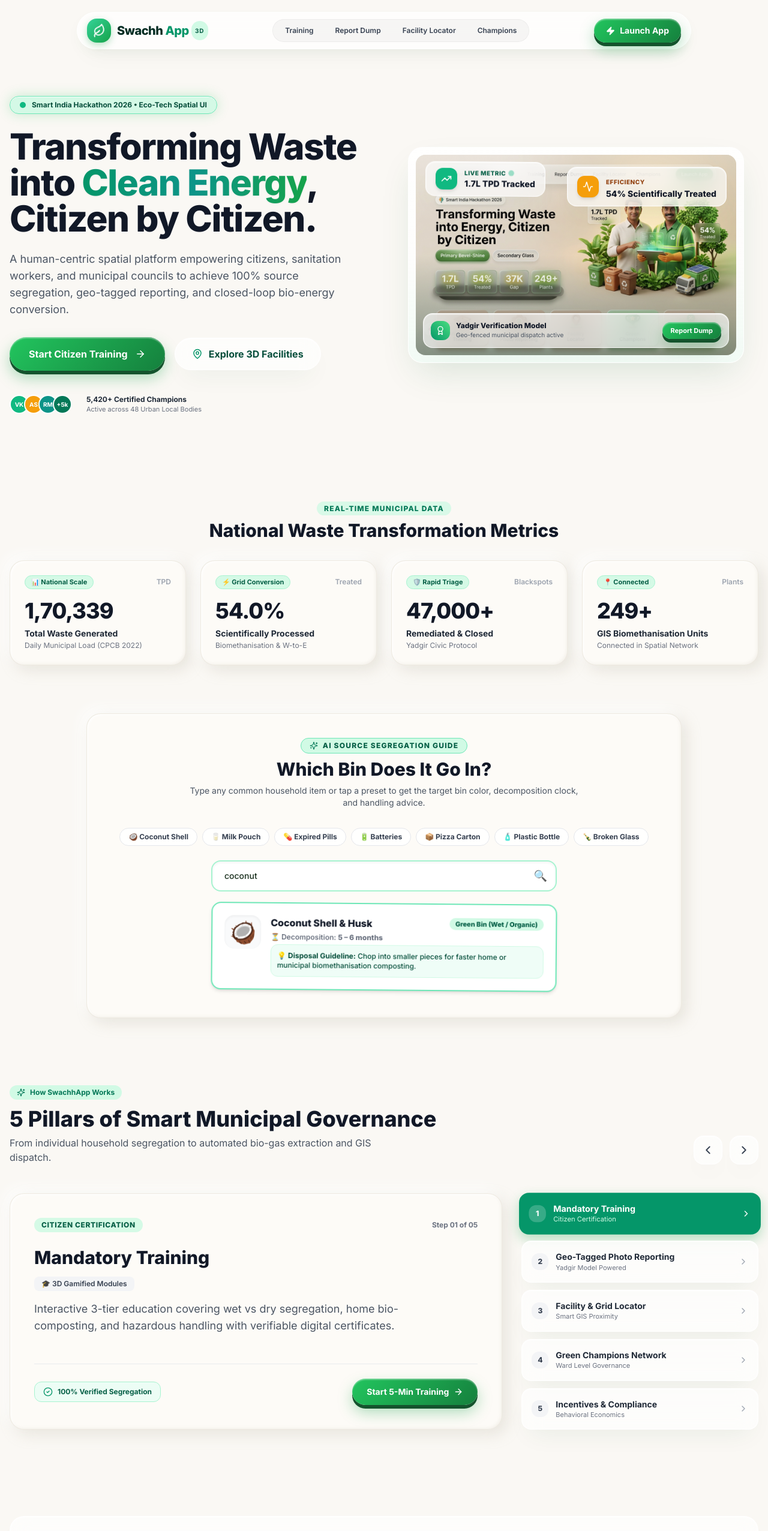
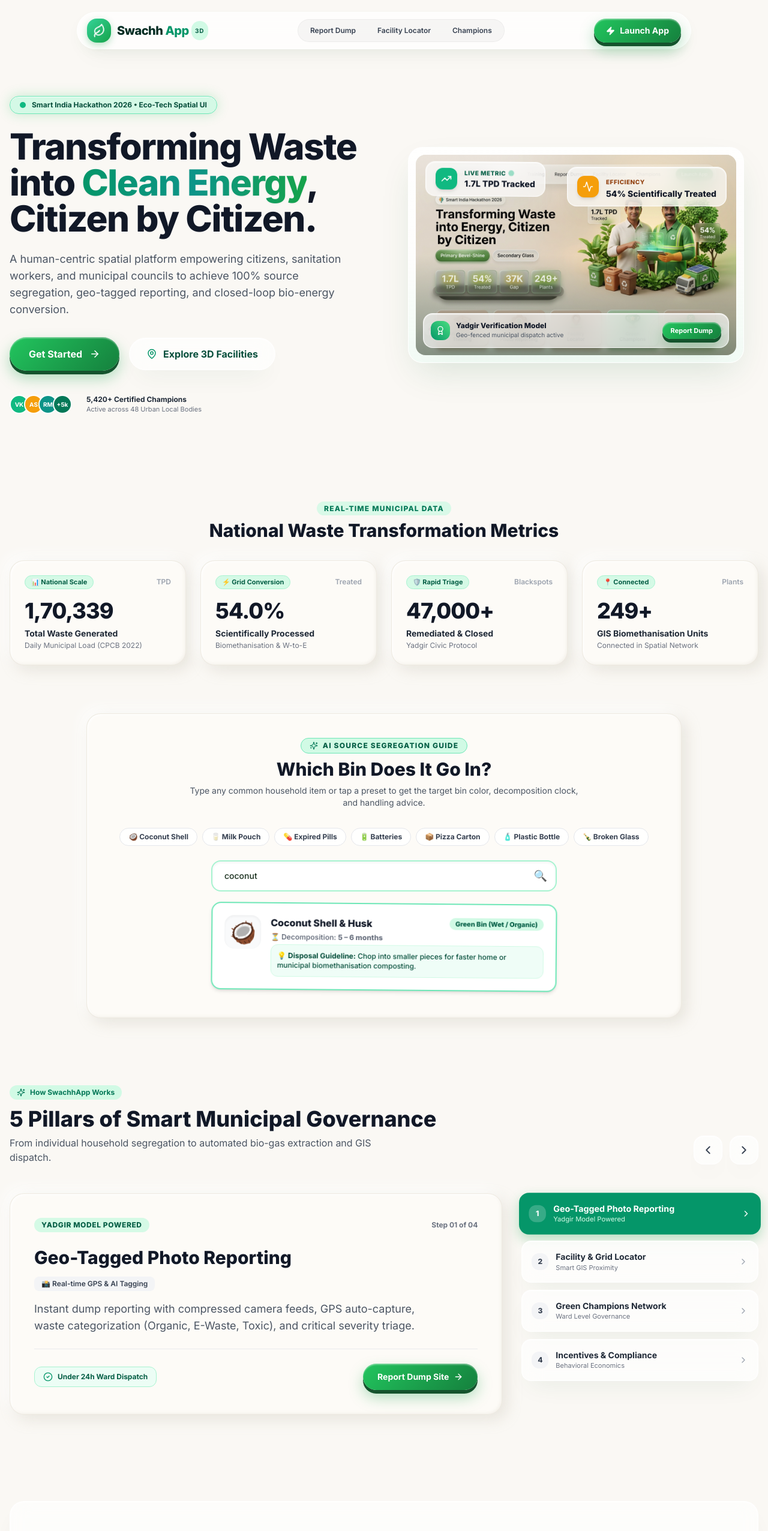
Before and after one commit to Vrshit/swachhapp-next, a Next.js app: page / in a window 1280 px wide. Shown: the top 2552 px of the page at 60% size. Built offline with nearby package versions, Linux system fonts and the light colour scheme.

Commit message:
🗑️ Remove training page from admin portal navigation, landing page nav, features, and footer

```diff
--- a/src/components/Layout.tsx
+++ b/src/components/Layout.tsx
@@ -6,7 +6,6 @@
 import {
   Recycle,
   LayoutDashboard,
-  GraduationCap,
   Camera,
   MapPin,
   Shield,
@@ -27,7 +26,6 @@
 
 const NAV_ITEMS = [
   { href: '/dashboard', label: 'Dashboard', icon: LayoutDashboard },
-  { href: '/training', label: 'Training', icon: GraduationCap },
   { href: '/report', label: 'Report Dump', icon: Camera },
   { href: '/facilities', label: 'Facilities', icon: MapPin },
 ];
--- a/src/pages/index.tsx
+++ b/src/pages/index.tsx
@@ -25,20 +25,6 @@
 } from 'lucide-react';
 
 const FEATURES = [
-  {
-    id: 'training',
-    title: 'Mandatory Training',
-    tag: 'Citizen Certification',
-    badge: '🎓 3D Gamified Modules',
-    color: 'from-emerald-500/20 to-green-600/10',
-    border: 'border-emerald-200/80',
-    accentColor: 'text-emerald-700',
-    iconBg: 'bg-emerald-100 text-emerald-700',
-    desc: 'Interactive 3-tier education covering wet vs dry segregation, home bio-composting, and hazardous handling with verifiable digital certificates.',
-    stats: '100% Verified Segregation',
-    link: '/training',
-    cta: 'Start 5-Min Training',
-  },
   {
     id: 'reporting',
     title: 'Geo-Tagged Photo Reporting',
@@ -188,12 +174,6 @@
           {/* Desktop Nav Links */}
           <nav className="hidden md:flex items-center gap-1 bg-black/[0.03] p-1 rounded-full border border-black/[0.04]">
             <Link
-              href="/training"
-              className="px-4 py-1.5 rounded-full text-xs font-semibold text-gray-700 hover:text-emerald-800 hover:bg-white/90 transition-all duration-200"
-            >
-              Training
-            </Link>
-            <Link
               href="/report"
               className="px-4 py-1.5 rounded-full text-xs font-semibold text-gray-700 hover:text-emerald-800 hover:bg-white/90 transition-all duration-200"
             >
@@ -258,7 +238,7 @@
                 href={isLoggedIn ? '/dashboard' : '/login'}
                 className="w-full sm:w-auto clay-btn-green text-white font-bold px-8 py-4 text-base flex items-center justify-center gap-3 shine-sweep-effect"
               >
-                <span>{isLoggedIn ? 'Enter Control Center' : 'Start Citizen Training'}</span>
+                <span>{isLoggedIn ? 'Enter Control Center' : 'Get Started'}</span>
                 <ArrowRight size={18} />
               </Link>
               <Link
@@ -715,9 +695,6 @@
             <span>• Smart India Hackathon 2026</span>
           </div>
           <div className="flex items-center gap-4 font-semibold">
-            <Link href="/training" className="hover:text-emerald-700">
-              Training
-            </Link>
             <Link href="/report" className="hover:text-emerald-700">
               Report Dump
             </Link>
```
